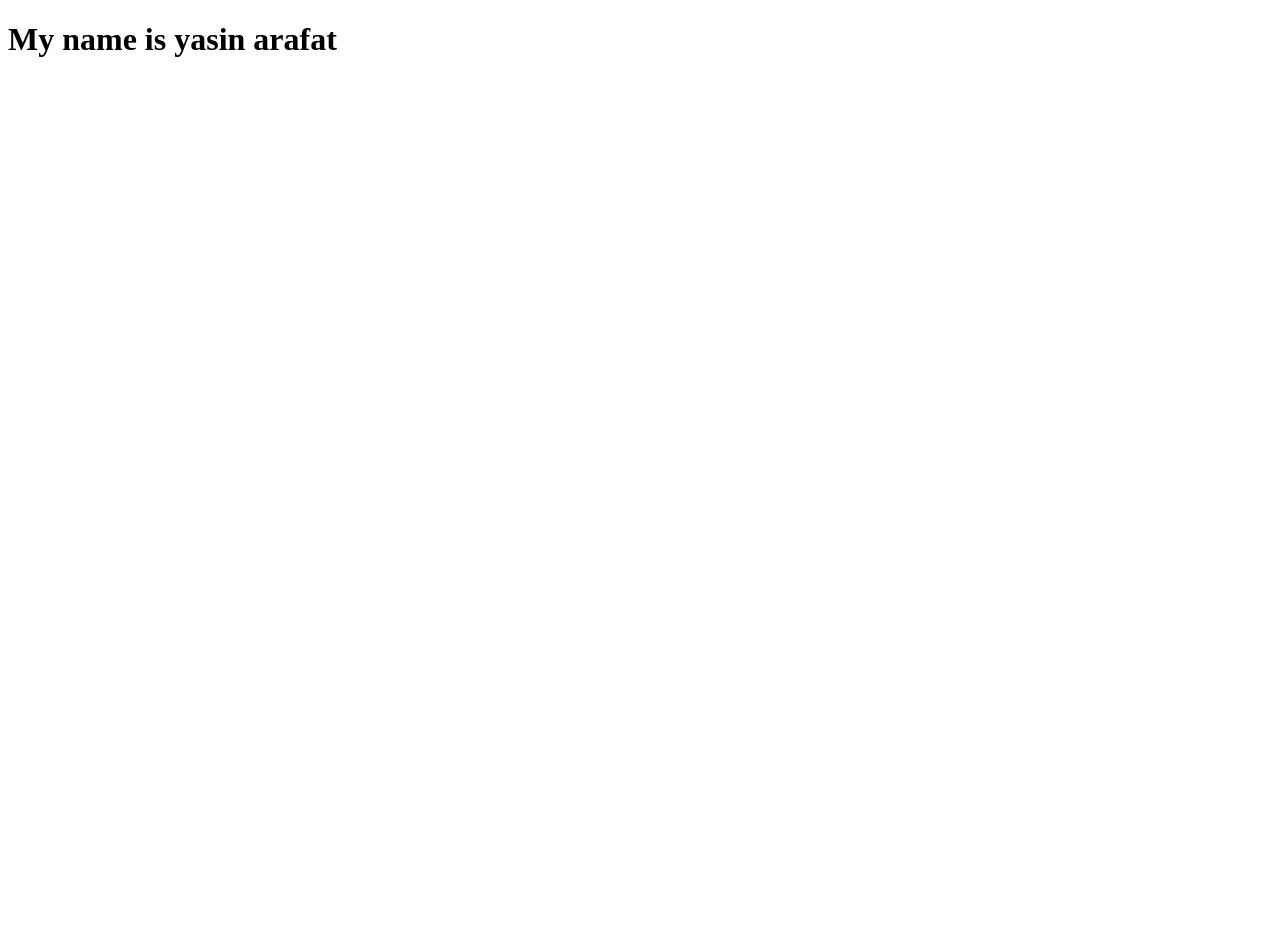
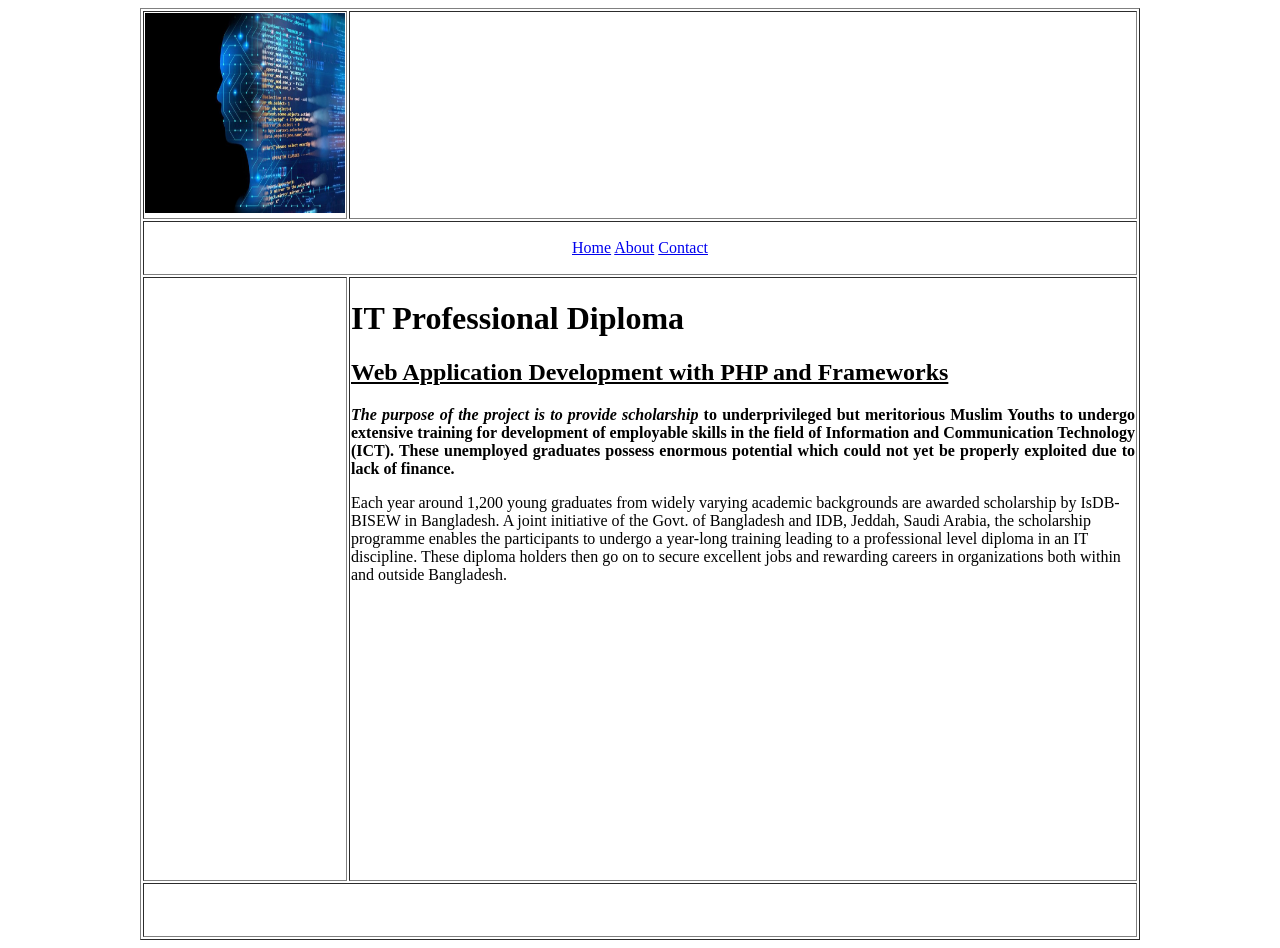
Before and after one commit to yasinctg6/php-1, a plain HTML site: page index.html in a window 1280 px wide. Before the commit the page ends 800 px from the top, so only its background shows below. Drawn offline with Linux system fonts and the light colour scheme.

Commit message:
upadate upto day 3

```diff
--- a/index.html
+++ b/index.html
@@ -5,7 +5,34 @@
     <title>Title</title>
 </head>
 <body>
-<h1>My name is yasin arafat</h1>
+<table border="1" width="1000" align="center">
+    <tr>
+        <td height="200" width="200">
+        <img src="images/picture1.jpg" alt="" height="200" width="200">
+        </td>
+        <td></td>
+    </tr>
+    <tr>
+        <td height="50" colspan="2" align="center">
+            <a href="index.html">Home</a>
+            <a href="about.html">About</a>
+            <a href="contact.html">Contact</a>
+        </td>
+    </tr>
+    <tr>
+        <td height="600"></td>
+        <td valign="top">
+            <h1>IT Professional Diploma</h1>
+            <h2><ins>Web Application Development with PHP and Frameworks</ins></h2>
+            <p align="justify"><strong><em>The purpose of the project is to provide scholarship</em> to underprivileged but meritorious Muslim Youths to undergo extensive training for development of employable skills in the field of Information and Communication Technology (ICT). These unemployed graduates possess enormous potential which could not yet be properly exploited due to lack of finance.</strong>
+            </p>
+            <p>Each year around 1,200 young graduates from widely varying academic backgrounds are awarded scholarship by IsDB-BISEW in Bangladesh. A joint initiative of the Govt. of Bangladesh and IDB, Jeddah, Saudi Arabia, the scholarship programme enables the participants to undergo a year-long training leading to a professional level diploma in an IT discipline. These diploma holders then go on to secure excellent jobs and rewarding careers in organizations both within and outside Bangladesh.</p>
+        </td>
+    </tr>
+    <tr>
+        <td height="50" colspan="2"></td>
+    </tr>
+</table>
 
 </body>
 </html>
```
Also changed, not shown: about.html (added, +39 -0 lines), contact.html (added, +47 -0 lines), images/picture1.jpg (added).
